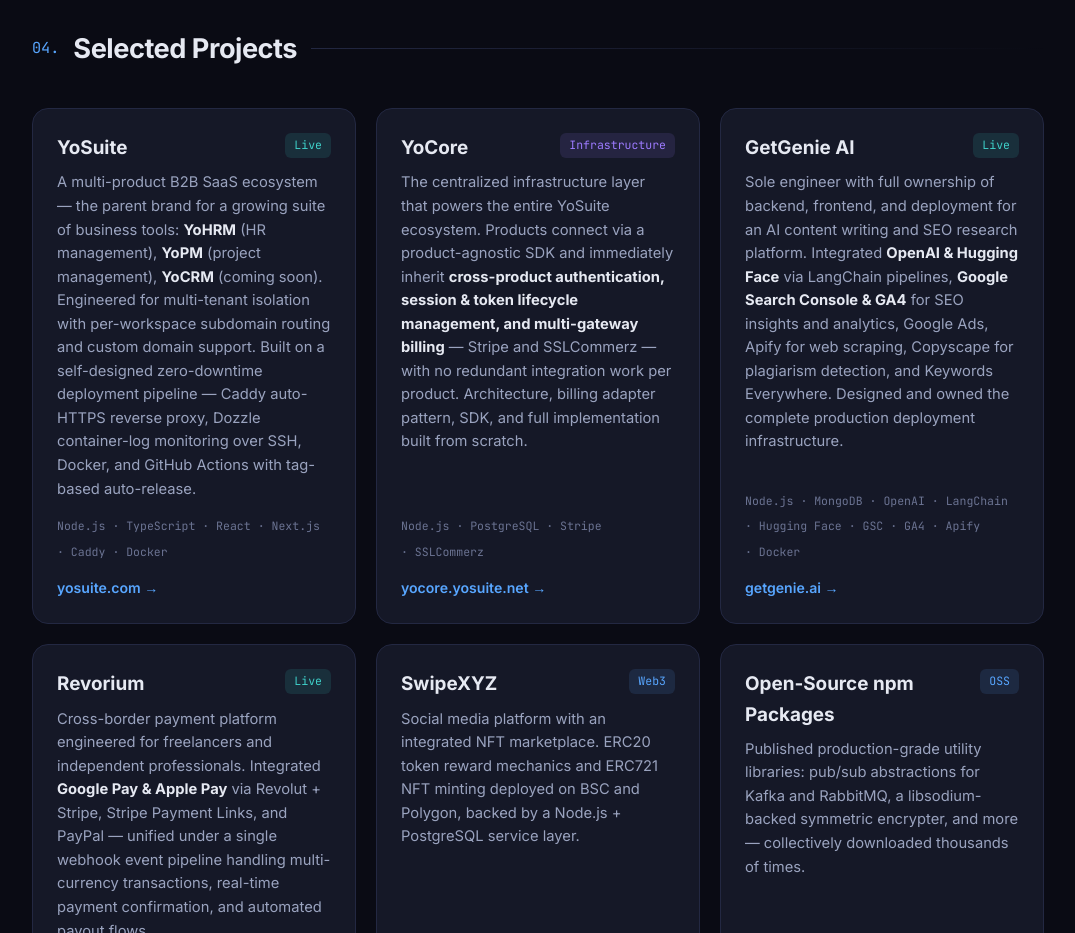
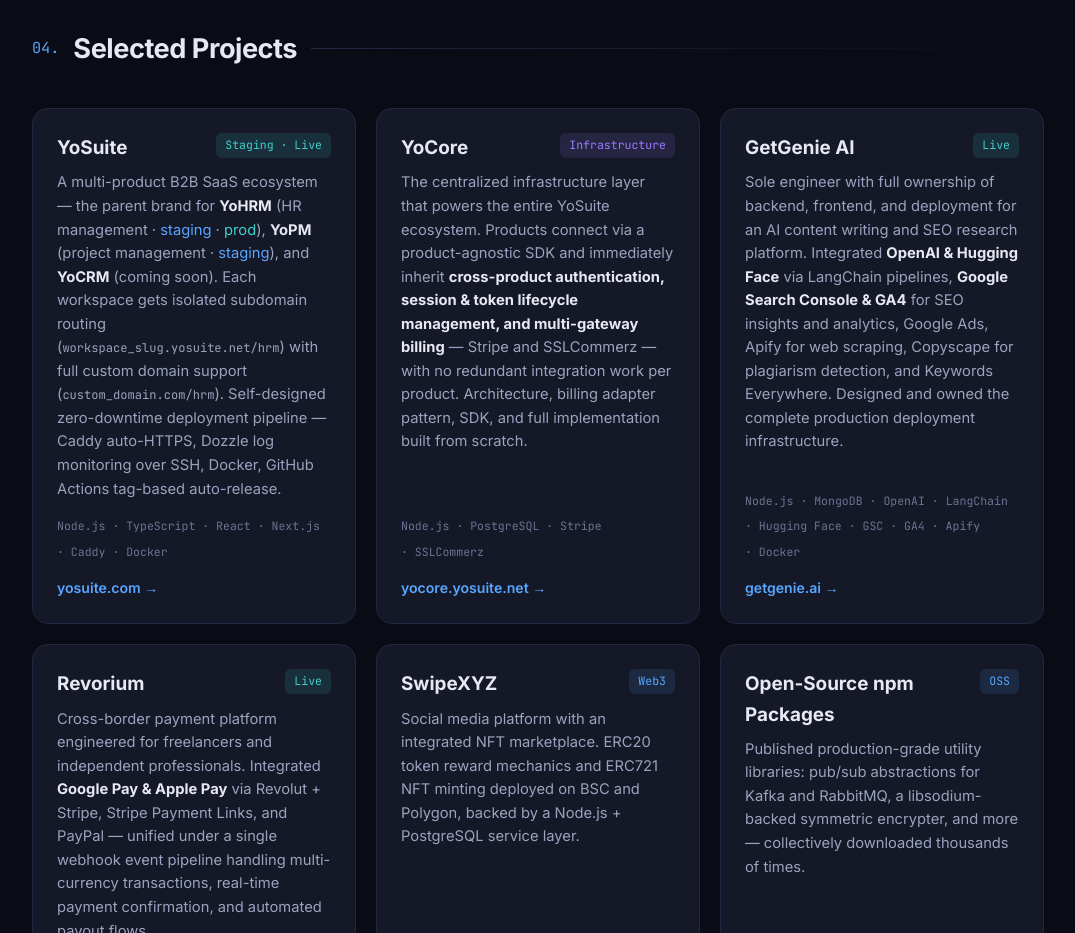
Before and after one commit to mdmuhtasimfuadfahim/mdmuhtasimfuadfahim.github.io, a plain HTML site: page index.html in a window 1280 px wide. Shown: the part 2880-3813 px from the top of the page, without its empty margins (102-1177 px from the left). Drawn offline with Linux system fonts and the light colour scheme.

Commit message:
//updated with ecosystem

```diff
--- a/index.html
+++ b/index.html
@@ -113,7 +113,7 @@
   display:flex;flex-direction:column;transition:.25s;position:relative;overflow:hidden}
 .proj::after{content:"";position:absolute;inset:0;border-radius:16px;padding:1px;
   background:var(--grad);-webkit-mask:linear-gradient(#fff 0 0) content-box,linear-gradient(#fff 0 0);
-  -webkit-mask-composite:xor;mask-composite:exclude;opacity:0;transition:.25s}
+  -webkit-mask-composite:xor;mask-composite:exclude;opacity:0;transition:.25s;pointer-events:none}
 .proj:hover{transform:translateY(-4px)}
 .proj:hover::after{opacity:1}
 .proj .ph{display:flex;justify-content:space-between;align-items:flex-start;margin-bottom:8px}
@@ -283,8 +283,8 @@
     <div class="sec-head"><span class="num">04.</span><h2>Selected Projects</h2><span class="line"></span></div>
     <div class="proj-grid">
       <div class="proj">
-        <div class="ph"><h3>YoSuite</h3><span class="tag live">Live</span></div>
-        <p>A multi-product B2B SaaS ecosystem — the parent brand for a growing suite of business tools: <b style="color:var(--text)">YoHRM</b> (HR management), <b style="color:var(--text)">YoPM</b> (project management), <b style="color:var(--text)">YoCRM</b> (coming soon). Engineered for multi-tenant isolation with per-workspace subdomain routing and custom domain support. Built on a self-designed zero-downtime deployment pipeline — Caddy auto-HTTPS reverse proxy, Dozzle container-log monitoring over SSH, Docker, and GitHub Actions with tag-based auto-release.</p>
+        <div class="ph"><h3>YoSuite</h3><span class="tag live">Staging · Live</span></div>
+        <p>A multi-product B2B SaaS ecosystem — the parent brand for <b style="color:var(--text)">YoHRM</b> (HR management · <a href="https://app.yosuite.net/hrm" target="_blank" style="color:var(--accent)">staging</a> · <a href="https://app.yosuite.com/hrm" target="_blank" style="color:var(--accent3)">prod</a>), <b style="color:var(--text)">YoPM</b> (project management · <a href="https://app.yosuite.net/yopm" target="_blank" style="color:var(--accent)">staging</a>), and <b style="color:var(--text)">YoCRM</b> (coming soon). Each workspace gets isolated subdomain routing (<span class="mono" style="font-size:.82em">workspace_slug.yosuite.net/hrm</span>) with full custom domain support (<span class="mono" style="font-size:.82em">custom_domain.com/hrm</span>). Self-designed zero-downtime deployment pipeline — Caddy auto-HTTPS, Dozzle log monitoring over SSH, Docker, GitHub Actions tag-based auto-release.</p>
         <div class="stack"><span>Node.js</span><span>· TypeScript</span><span>· React</span><span>· Next.js</span><span>· Caddy</span><span>· Docker</span></div>
         <a class="plink" href="https://yosuite.com" target="_blank">yosuite.com →</a>
       </div>
```
